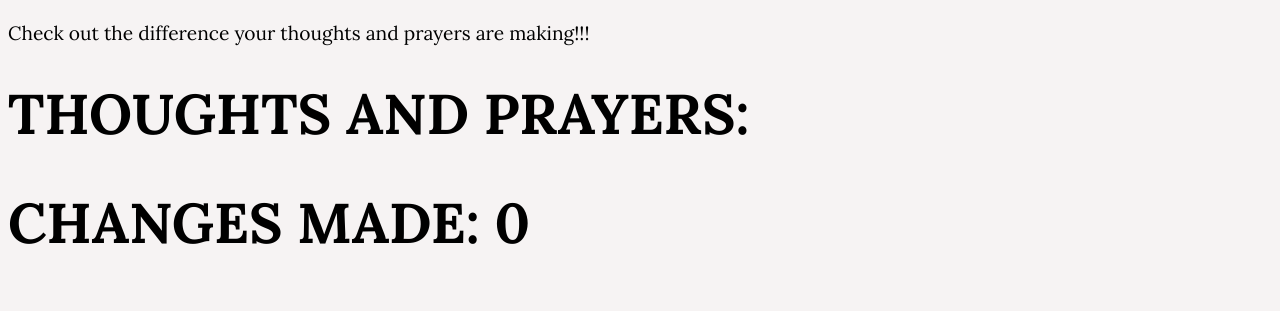
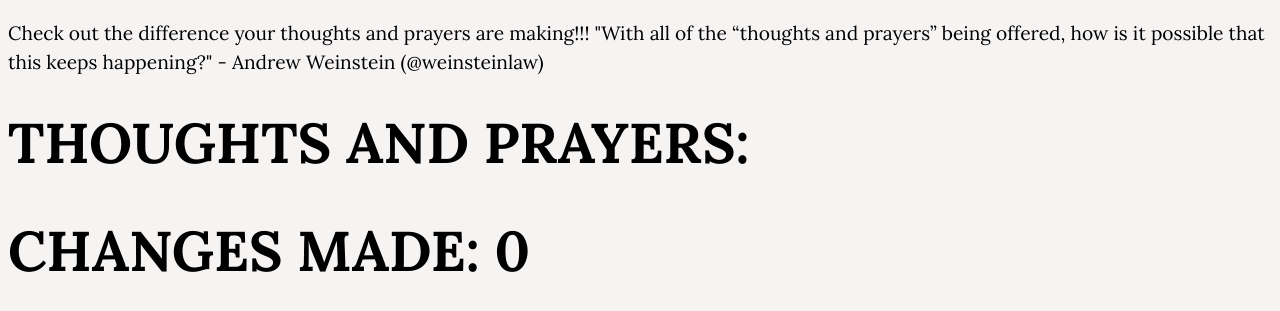
Before and after one commit to pyrito/thoughts-and-prayers, a Flask app: page / in a window 1280 px wide. Shown: the top 311 px of the page. Run offline with Flask 2, Linux system fonts and the light colour scheme.

Commit message:
weinstein

```diff
--- a/templates/index.html
+++ b/templates/index.html
@@ -6,7 +6,7 @@
 </head>
 <body>
 	<div id="container">
-		<p> Check out the difference your thoughts and prayers are making!!! </p>
+		<p> Check out the difference your thoughts and prayers are making!!! "With all of the “thoughts and prayers” being offered, how is it possible that this keeps happening?" - Andrew Weinstein (@weinsteinlaw) </p>
 		<h1> THOUGHTS AND PRAYERS: </h1>
 		<h1> CHANGES MADE: 0 </h1>
 	</div>
```
